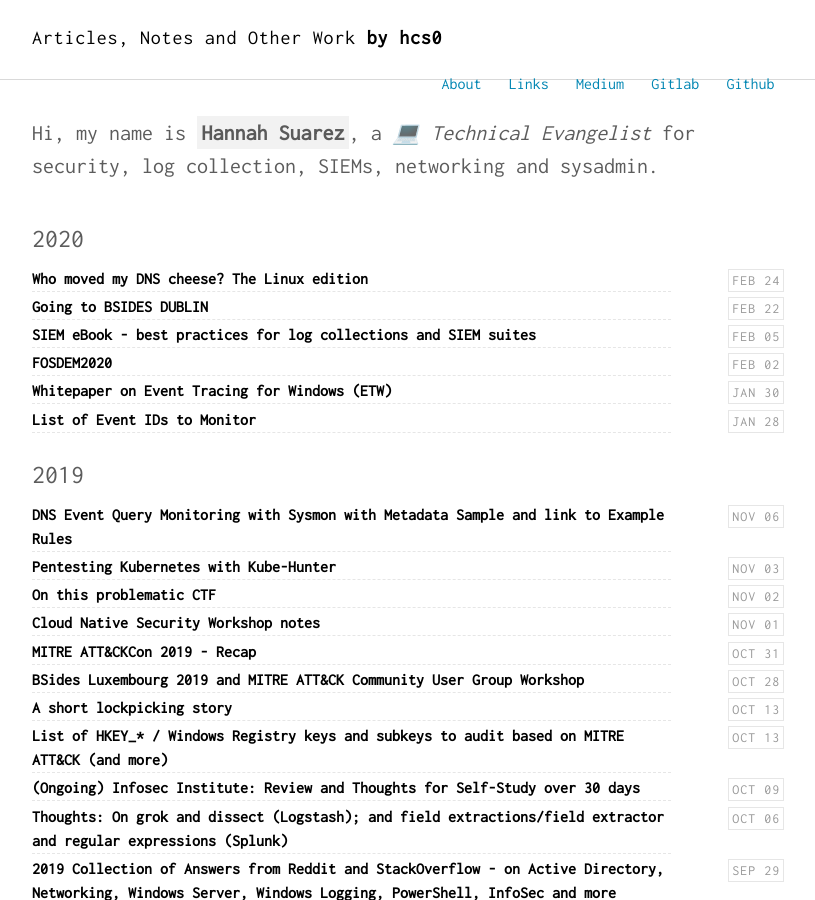
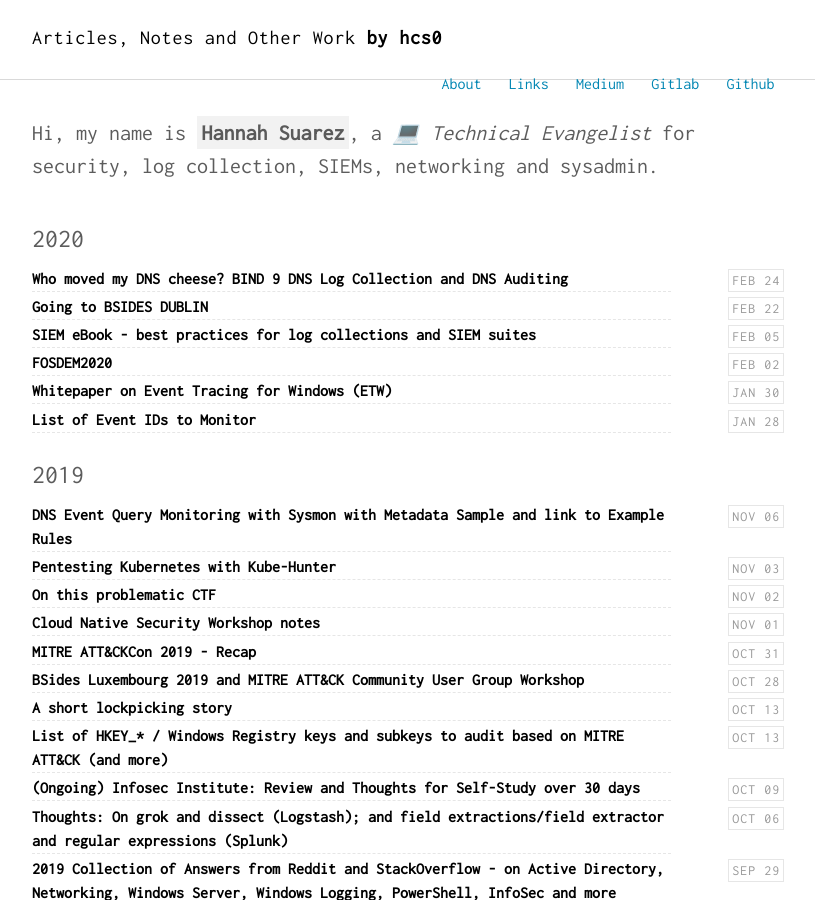
Before and after one commit to HannahSuarez/hannahsuarez.github.io, a Jekyll site: the page built from index.html, in a window 1280 px wide and 900 px high. Shown: the whole window, without its empty margins (232-1047 px from the left). Built offline with Jekyll 4.4.1, drawn with Linux system fonts in a browser that asks for light colours; nearby versions of some CDN libraries; some of the changed lines change nothing that is shown.

Commit message:
Add rest of the post

````diff
--- a/_posts/2020-02-24-who-moved-my-cheese-dns-linux.md
+++ b/_posts/2020-02-24-who-moved-my-cheese-dns-linux.md
@@ -1,7 +1,133 @@
 ---
 layout: post
-title: "Who moved my DNS cheese? The Linux edition"
+title: "Who moved my DNS cheese? BIND 9 DNS Log Collection and DNS Auditing"
 description: "Who moved my DNS cheese? The Linux edition"
 comments: true
 keywords: "dns,dhcp,bind9,bind,linux,rhel"
 ---
+
+If you setting up native DNS audit logging on MSAD DNS servers you may already be familiar with this 2013 blog post [Who moved the DNS Cheese? Auditing for AD Integrated DNS Zone and Record Deletions](https://blogs.technet.microsoft.com/askpfeplat/2013/10/12/who-moved-the-dns-cheese-auditing-for-ad-integrated-dns-zone-and-record-deletions/).
+
+Over the past week, I have been spending a lot of time looking into DNS log collection and auditing both for Windows and, initially, Linux but then moved focus on to open source flavors of DNS server implementations. The world of DNS log collection is actually quiet immense, once you also include cloud infrastructure as well as some of the newer implementations of the DNS protocol (ie DoH). It's out of the scope of this post but there should hopefully be a longer article out (in another place) sometime in the next month or so.
+
+During that time last week, I had looked into a few open source DNS servers/other implementations (ie DNS recursion), and also installed the latest [BIND 9 server](https://www.isc.org/bind/) to set up various forms of log collection on it including DNS auditing. Before that though, a couple of tips related to BIND 9 log collection for DNS:
+
+* For each category (like `networking` or `queries`) you may want to set up a separate channel for this.  A channel is either a Syslog stream or it could be a file that will have logs written to it.
+
+* When setting up log collection, make sure that the process has access to read the Syslog stream.
+
+* When setting up file-based log collection, ensure that the process has write access to the file itself. By the way, please don't disable AppArmour like what certain SO answers are telling you to do so. You can look into the AppArmor rules for BIND and also add a write permission for it.
+
+* In fact you should read this post by ISC2 [BIND Logging - some basic recommendations](https://kb.isc.org/docs/aa-01526) because you can't go wrong with that.
+
+---
+
+## Setting up DNS Auditing
+
+RHEL has a very good resource ["Understanding audit log files"](https://access.redhat.com/documentation/en-us/red_hat_enterprise_linux/6/html/security_guide/sec-understanding_audit_log_files) which talks about some of the terms that get used and that you should know when it is time to read the DNS audit logs.
+
+In my [Linux auditing input module configuration](https://nxlog.co/documentation/nxlog-user-guide/im_linuxaudit.html), I create a rule to watch any write and access to `/etc/bind/named.conf` and, as part of the log output there will also be a tag `conf-change-bind` which makes it useful for structured log data and event correlation:
+
+
+```
+-w /etc/bind/named.conf -p wa -k conf-change-bind
+```
+Results are then output to a log file written in JSON format, here are a few examples taken over a small period of time:
+
+```
+{
+"type":"CONFIG_CHANGE",
+"time":"2020-02-21T01:30:36.027000+01:00",
+"seq":31,
+"auid":4294967295,
+"ses":"1234957866",
+"subj":"=unconfined",
+"op":0,
+"key":"conf-change-bind",
+"list":"4",
+"res":"1",
+"EventReceivedTime":"2020-02-21T01:30:36.034819+01:00",
+"SourceModuleName":"audit",
+"SourceModuleType":"im_linuxaudit"
+}
+```
+```
+{
+"type":"CONFIG_CHANGE",
+"time":"2020-02-21T01:30:36.027000+01:00",
+"seq":31,"auid":4294967295,
+"ses":"4294967295",
+"subj":"=unconfined",
+"op":0,"
+key":"configuration-change-dns-server",
+"list":"4",
+"res":"1",
+"EventReceivedTime":"2020-02-21T01:30:36.034819+01:00",
+"SourceModuleName":"audit",
+"SourceModuleType":"im_linuxaudit"
+}
+```
+```
+{
+"type":"CONFIG_CHANGE",
+"time":"2020-02-21T02:03:48.393000+01:00",
+"seq":3,"auid":4294967295,
+"ses":"4294967295",
+"subj":"=unconfined",
+"op":0,
+"key":"conf-change-bind",
+"list":"4",
+"res":"1",
+"EventReceivedTime":"2020-02-21T02:03:48.396916+01:00",
+"SourceModuleName":"audit",
+"SourceModuleType":"im_linuxaudit"
+}
+```
+### Reading the Linux Audit Log for DNS Server Configuration Changes
+
+The below log contains the same `configuration-change-dns-server` but has additional information. Go to [Audit Record Types](https://access.redhat.com/documentation/en-us/red_hat_enterprise_linux/6/html/security_guide/sec-Audit_Record_Types) documentation by RHEL for the list of audit record types.
+
+```
+{
+"type":"SYSCALL",
+"time":"2020-02-21T02:20:32.365000+01:00",
+"seq":165,
+"arch":"c000003e",
+"syscall":"257",
+"success":"yes",
+"exit":3,
+"a0":"ffffff9c",
+"a1":"563b82d382a0",
+"a2":"441",
+"a3":"1b6",
+"items":2,
+"ppid":1739,
+"pid":1740,
+"auid":2000,
+"uid":0,
+"gid":0,
+"euid":0,
+"suid":0,
+"fsuid":0,
+"egid":0,
+"sgid":0,
+"fsgid":0,
+"tty":"pts2",
+"ses":"2",
+"comm":"nano",
+"exe":"/bin/nano",
+"subj":"=unconfined",
+"key":"conf-change-bind",
+"EventReceivedTime":"2020-02-21T02:20:32.373192+01:00",
+"SourceModuleName":"audit",
+"SourceModuleType":"im_linuxaudit"
+}
+```
+
+**Some things of note:**
+
+The `auid` records the Audit user ID and for any other logs you can also trace back to other events associated with this `auid`.
+
+The `uid` and `gid` is 0 which indicates superuser account.
+
+The `comm` indicates what command was used. In this case we know that `nano` was invoked to change the DNS configuration file and the path to the executable is `/bin/nano`
````
